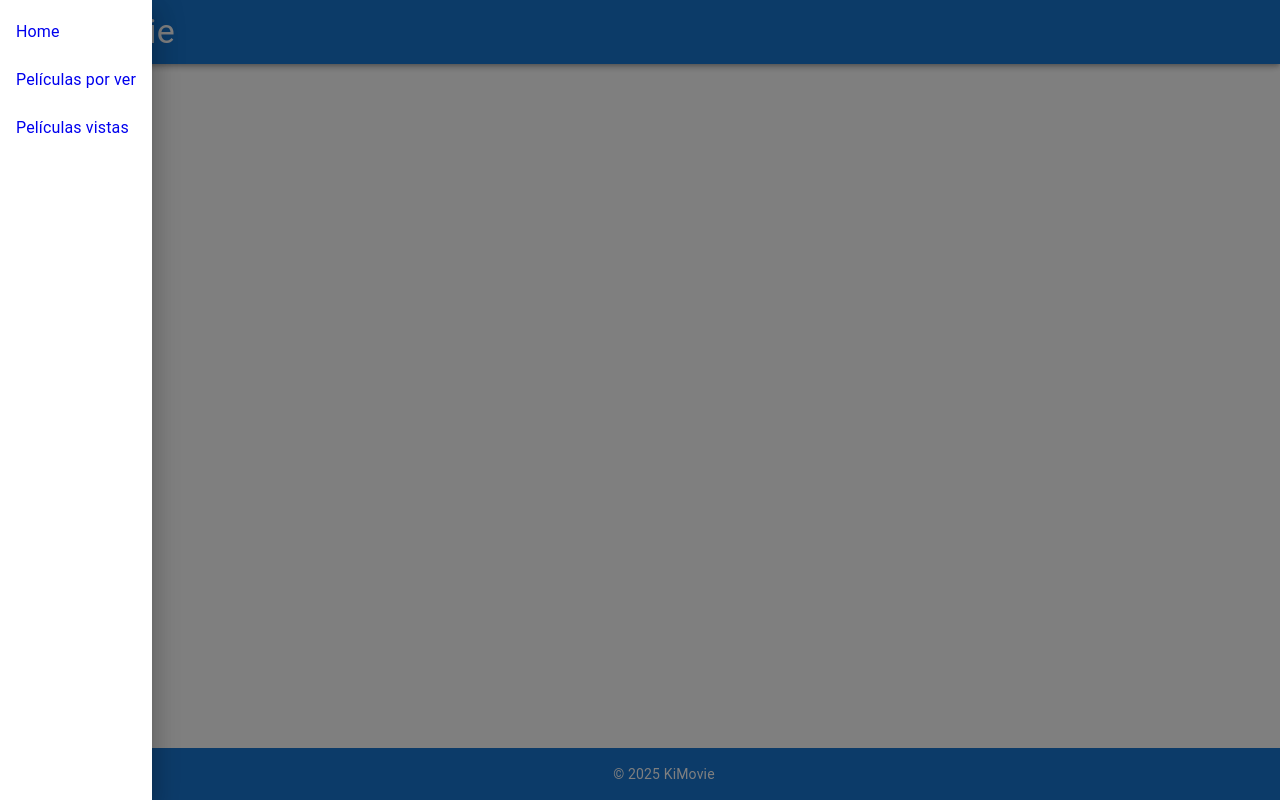
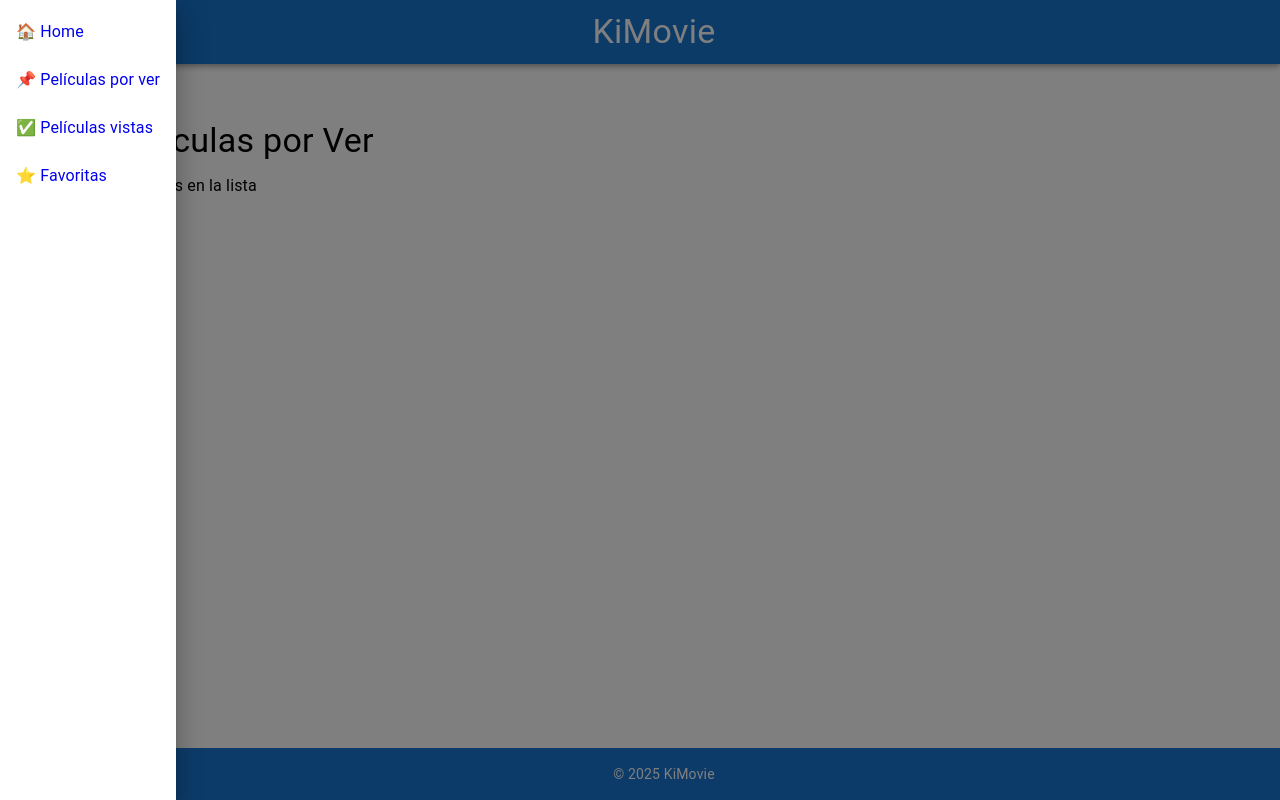
Before and after one commit to Kilianhc/React-Project, a React (Vite) app: page /watchlist in a window 1280 px wide. Both pictures are taken after a click on the button 32 px from the left and 32 px from the top of the page. Built offline with nearby package versions, Linux system fonts and the light colour scheme.

Commit message:
Progress MovieDetailsPage

```diff
--- a/src/App.jsx
+++ b/src/App.jsx
@@ -5,6 +5,7 @@ import AsideBar from './Components/AsideBar'
 import Dashboard from './Pages/Dashboard'
 import Footer from './Components/Footer'
 import MovieDetails from './Pages/MovieDetails'
+import WatchList from './Pages/WatchList'
 
 
 export default function App() {
@@ -21,6 +22,9 @@ export default function App() {
         <Routes>
           <Route path="/" element={<Dashboard />} />
           <Route path='/movie/:id' element={<MovieDetails />} />
+          <Route path='/watchlist' element={<WatchList />} />
+          {/* <Route path='/watched' element={<WatchedMovies />} /> */}
+          {/* <Route path='/favorites' element={<FavoriteMovies />} /> */}
         </Routes>
       </div>
       <Footer />
--- a/src/Components/AsideBar.jsx
+++ b/src/Components/AsideBar.jsx
@@ -8,13 +8,16 @@ export default function AsideBar({open, toggleAsideBar}) {
         <Drawer anchor="" open={open} onClose={toggleAsideBar}>
             <List>
                 <ListItem button component={Link} to="/" onClick={toggleAsideBar}>
-                    <ListItemText primary="Home" />
+                    <ListItemText primary=" 🏠 Home" />
                 </ListItem>
                 <ListItem button component={Link} to="/watchlist" onClick={toggleAsideBar}>
-                    <ListItemText primary="Películas por ver" />
+                    <ListItemText primary=" 📌 Películas por ver" />
                 </ListItem>
                 <ListItem button component={Link} to="/watched" onClick={toggleAsideBar}>
-                    <ListItemText primary="Películas vistas" />
+                    <ListItemText primary=" ✅ Películas vistas" />
+                </ListItem>
+                <ListItem button component={Link} to="/favorites" onClick={toggleAsideBar}>
+                    <ListItemText primary=" ⭐ Favoritas" />
                 </ListItem>
             </List>
         </Drawer>
--- a/src/Components/Navbar.jsx
+++ b/src/Components/Navbar.jsx
@@ -1,5 +1,6 @@
 import { AppBar, Toolbar, Typography, IconButton } from "@mui/material";
 import MenuIcon from "@mui/icons-material/Menu";
+import Dashboard from "../Pages/Dashboard";
 
 export default function NavBar({toggleAsideBar}) {
 
@@ -10,7 +11,7 @@ export default function NavBar({toggleAsideBar}) {
                 <IconButton edge="start" color="inherit" onClick={toggleAsideBar}>
                     <MenuIcon />
                 </IconButton>
-                <Typography variant="h4" sx={{flexGrow: 1}}>
+                <Typography variant="h4" sx={{flexGrow: 1, textAlign: "center"}}>
                     KiMovie
                 </Typography>
             </Toolbar>
--- a/src/Pages/Dashboard.jsx
+++ b/src/Pages/Dashboard.jsx
@@ -8,25 +8,25 @@ const API_URL = "http://localhost:5005/"
 export default function Dashboard() {
     const [movies, setMovies] = useState([])
     const [page, setPage] = useState(1)
-    const moviesPerPage = 10
+    const moviesPerPage = 9
 
     useEffect(() => {
         axios
-        .get(`${API_URL}movies`)
-        .then((res) => setMovies(res.data))
+            .get(`${API_URL}movies`)
+            .then((res) => setMovies(res.data))
     }, [])
 
     const handleChangePage = (event, value) => setPage(value)
 
-    return(
+    return (
         <Container>
-            <Grid2 container spacing={6} sx={{mt: 15}}>
+            <Grid2 container spacing={6} sx={{ mt: 15 }}>
                 {movies.slice((page - 1) * moviesPerPage, page * moviesPerPage).map((movie) => (
                     <Grid2 item xs={12} sm={6} md={4} key={movie.id}>
-                        <Card sx={{width: "250px", height: "500px"}}>
-                            <CardMedia component="img" height="300" width="300" image={movie.image} alt={movie.title} sx={{width: "100%", height: "300px", objectFit: "cover"}} />
+                        <Card sx={{ width: "350px", height: "500px" }}>
+                            <CardMedia component="img" height="300" width="300" image={movie.image} alt={movie.title} sx={{ width: "100%", height: "300px", objectFit: "cover" }} />
                             <CardContent>
-                                <Typography variant="h6">
+                                <Typography variant="h6" sx={{ marginBottom: "30px" }}>
                                     {movie.title} ({movie.year})
                                 </Typography>
                                 <Button component={Link} to={`movie/${movie.id}`} variant="contained" color="primary">
@@ -37,7 +37,7 @@ export default function Dashboard() {
                     </Grid2>
                 ))}
             </Grid2>
-            <Pagination count={Math.ceil(movies.length / moviesPerPage)} page={page} onChange={handleChangePage} sx={{mt: 3, mb: 8}} />
+            <Pagination count={Math.ceil(movies.length / moviesPerPage)} page={page} onChange={handleChangePage} sx={{ mt: 3, mb: 8 }} />
         </Container>
     )
 }
--- a/src/Pages/MovieDetails.jsx
+++ b/src/Pages/MovieDetails.jsx
@@ -1,26 +1,76 @@
 import { useState, useEffect } from "react";
 import { useParams } from "react-router-dom";
 import axios from "axios";
-import { Container, Typography, Button } from "@mui/material";
+import { Container, Typography, Grid2, Card, CardMedia, CardContent, Button, Stack } from "@mui/material";
 
 const API_URL = "http://localhost:5005/"
 
 export default function MovieDetails() {
     const {id} = useParams()
     const [movie, setMovie] = useState(null)
+    const [watchList, setWatchList] = useState([])
+    const [watchedMovies, setWatchedMovies] = useState([])
+    const [favorites, setFavorites] =useState([])
 
     useEffect(() => {
         axios
         .get(`${API_URL}movies/${id}`)
         .then((res) => setMovie(res.data))
+        .catch((error) => console.error("Error al obtener los datos:", error))
     }, [id])
 
-    if (!movie) return <Typography>Loading...</Typography>
+    const addToWatchList = () => {
+        if (!watchList.find((m) => m.id === movie.id)) {
+            setWatchList([...watchList, movie])
+        }
+    }
+
+    const addToWatchedMovies = () => {
+        if (!watchedMovies.find((m) => m.id === movie.id)) {
+            setWatchedMovies([...watchedMovies, movie])
+        }
+    }
+
+    const addToFavorites = () => {
+        if (!favorites.find((m) => m.id === movie.id)) {
+            setFavorites([...favorites, movie])
+        }
+    }
+
+    if (!movie) return <Typography sx={{ mt: 10, textAlign: "center" }}>Loading...</Typography>
 
     return (
         <Container>
-            <Typography variant="h3">{movie.title} {movie.director} ({movie.year})</Typography>
-            <Typography variant="body1">{movie.mainActors} {movie.genre} {movie.rate}</Typography>
-        </Container>
+        <Grid2 container justifyContent="center" sx={{ mt: 15 }}>
+            <Grid2 item xs={12} sm={6} md={4}>
+                <Card sx={{ width: "100%", height: "600px" }}>
+                    <CardMedia
+                        component="img"
+                        image={movie.image}
+                        alt={movie.title}
+                        sx={{ width: "100%", height: "300px", objectFit: "cover" }}
+                    />
+                    <CardContent>
+                        <Typography variant="h6">{movie.title} ({movie.year})</Typography>
+                        <Typography variant="body2">Director: {movie.director}</Typography>
+                        <Typography variant="body2">Género: {movie.genre}</Typography>
+                        <Typography variant="body2">Actores principales: {movie.mainActors}</Typography>
+                        <Typography variant="body2">Calificación: {movie.rate}</Typography>
+                        <Stack spacing={2} sx={{mt: 2}}>
+                            <Button variant="contained" color="warning" onClick={addToWatchList}>
+                            ➕ Quiero verla
+                            </Button>
+                            <Button variant="contained" color="secondary" onClick={addToWatchedMovies}>
+                            ✅ Vista
+                            </Button>
+                            <Button variant="contained" color="primary" onClick={addToFavorites}>
+                            ❤️ Favoritas
+                            </Button>
+                        </Stack>
+                    </CardContent>
+                </Card>
+            </Grid2>
+        </Grid2>
+    </Container>
     )
 }
--- a/src/Pages/WatchList.jsx
+++ b/src/Pages/WatchList.jsx
@@ -0,0 +1,30 @@
+import { useState } from "react";
+import { Container, Typography, Card, CardMedia, CardContent, Grid2 } from "@mui/material";
+
+export default function WatchList() {
+
+    const [watchList, setWatchList] = useState([])
+
+    return (
+        <Container sx={{mt: 15}}>
+            <Typography variant="h4" gutterBottom>📌 Películas por Ver</Typography>
+            {watchList.length === 0 ? (
+                <Typography>No hay películas en la lista</Typography>
+            ) : (
+                <Grid2 container spacing={3}>
+                    {watchList.map((movie) => (
+                        <Grid2 items xs={12} sm={6} md={4} key={movie.id}>
+                            <Card>
+                                <CardMedia component="img" height="300" image={movie.image} alt={movie.title} />
+                                <CardContent>
+                                    <Typography variant="h6">{movie.title} ({movie.year})</Typography>
+                                </CardContent>
+                            </Card>
+                        </Grid2>
+                    ))}
+                </Grid2>
+            )}
+        </Container>
+    )
+
+}
```
Also changed, not shown: src/Pages/FavoriteMovies.jsx (added).
